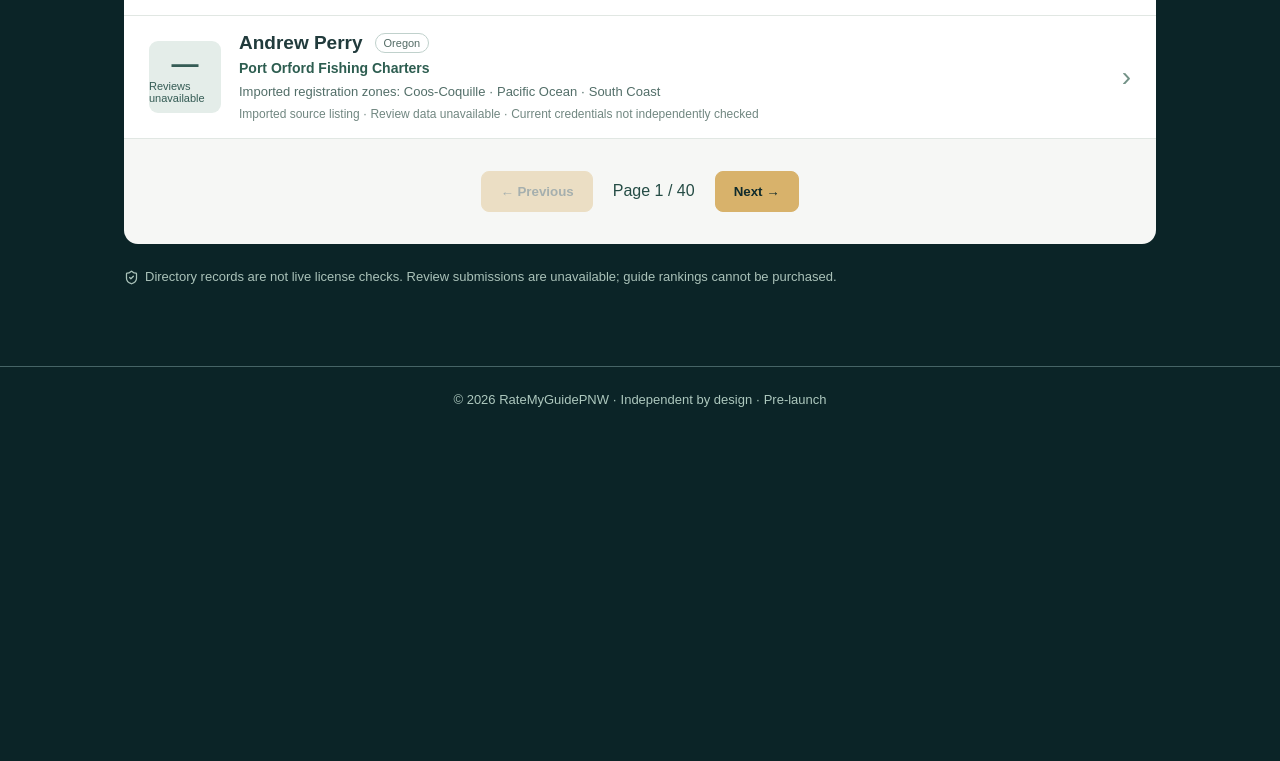
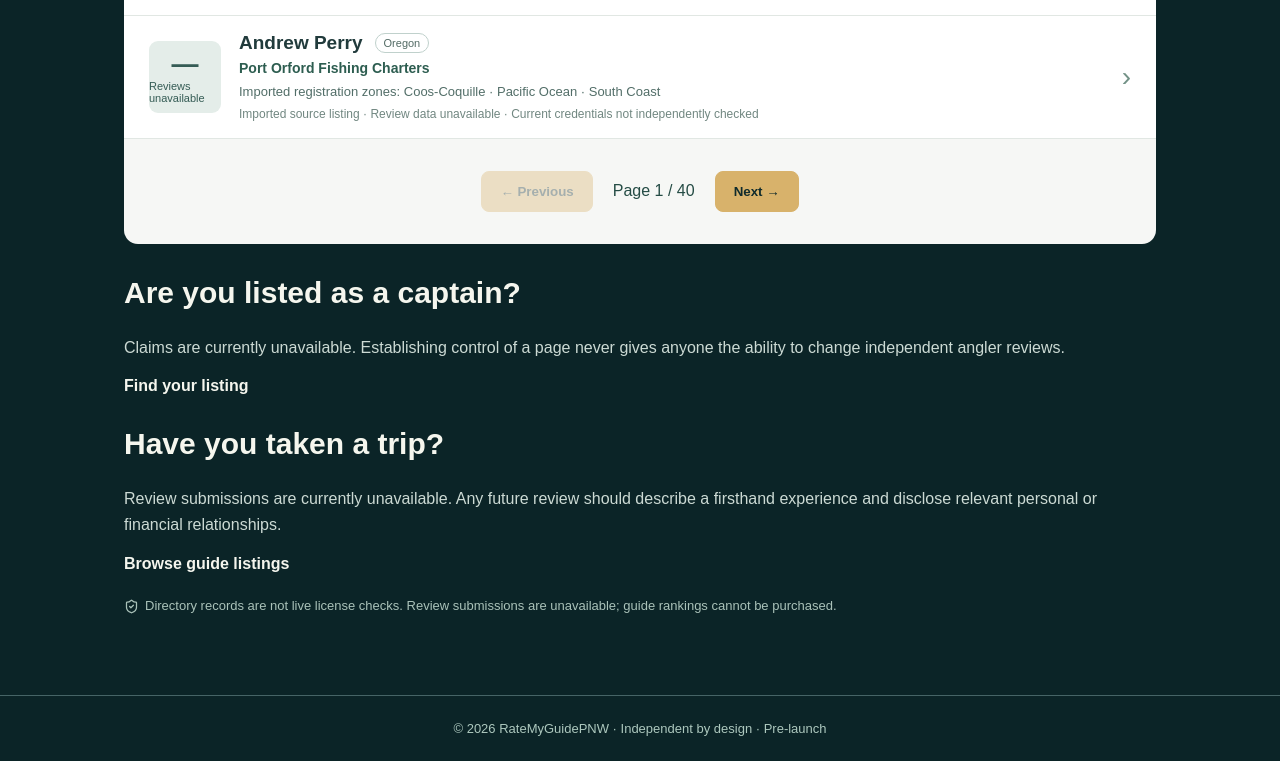
Before and after one commit to bezzantsam/ratemyguidepnw.com, a Next.js app: page / in a window 1280 px wide. Shown: the part 4560-5321 px from the top of the page. Before the commit the page ends 4992 px from the top, so only its background shows below. Built offline with nearby package versions, Linux system fonts and the light colour scheme.

Commit message:
Add captain and angler information sections to homepage

```diff
--- a/app/page.tsx
+++ b/app/page.tsx
@@ -1,3 +1,4 @@
+import Link from 'next/link';
 import { ShieldCheck } from 'lucide-react';
 import UnifiedSearch from '@/components/UnifiedSearch';
 import { directoryEntries } from '@/lib/directory';
@@ -12,6 +13,16 @@ export default function Home() {
         Make decisions with better evidence and fewer promotional claims.
       </p>
       <UnifiedSearch entries={directoryEntries} />
+      <section style={{ marginTop: 32 }} aria-labelledby="captain-listing-heading">
+        <h2 id="captain-listing-heading">Are you listed as a captain?</h2>
+        <p>Claims are currently unavailable. Establishing control of a page never gives anyone the ability to change independent angler reviews.</p>
+        <Link href="/guides"><strong>Find your listing</strong></Link>
+      </section>
+      <section style={{ marginTop: 32 }} aria-labelledby="angler-trip-heading">
+        <h2 id="angler-trip-heading">Have you taken a trip?</h2>
+        <p>Review submissions are currently unavailable. Any future review should describe a firsthand experience and disclose relevant personal or financial relationships.</p>
+        <Link href="/guides"><strong>Browse guide listings</strong></Link>
+      </section>
       <p className="muted" style={{ marginTop: 22 }}>
         <ShieldCheck size={15} aria-hidden="true" style={{ verticalAlign: 'middle', marginRight: 6 }} />
         Directory records are not live license checks. Review submissions are unavailable;
```
